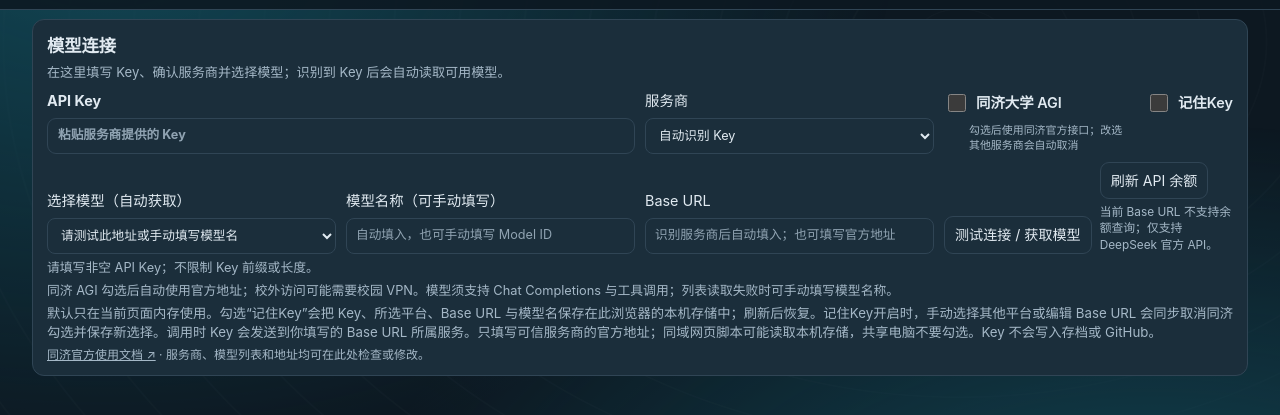
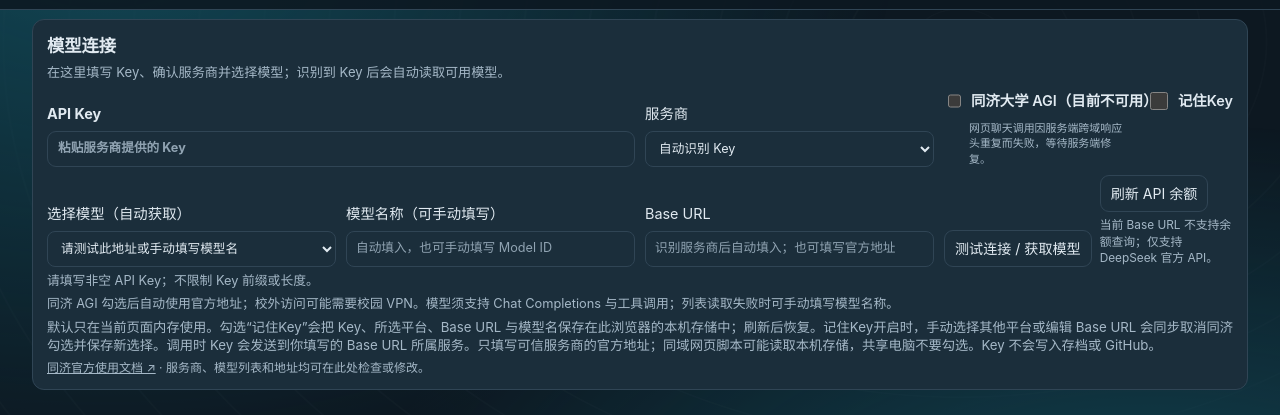
Before and after one commit to 2024-dada/SITP-text-survival, a plain HTML site: page index.html in a window 1280 px wide. Shown: the part 78-493 px from the top of the page. Drawn offline with Linux system fonts and the light colour scheme.

Commit message:
TJ agi key banned

```diff
--- a/index.html
+++ b/index.html
@@ -6,7 +6,7 @@
   <div class="aiSettingsGrid connectionGrid">
     <label class="visibleApiKey">API Key <input id="aiApiKey" type="password" autocomplete="off" spellcheck="false" placeholder="粘贴服务商提供的 Key"></label>
     <label class="providerSelectLabel">服务商 <select id="aiProvider"><option value="auto">自动识别 Key</option><option value="modelgo">ModelGo</option><option value="openrouter">OpenRouter</option><option value="groq">Groq</option><option value="openai">OpenAI</option><option value="deepseek">DeepSeek</option><option value="custom">自定义兼容服务</option></select></label>
-    <div class="connectionToggles"><label class="tongjiProviderLabel"><span><input id="tongjiProvider" type="checkbox"> 同济大学 AGI</span><small>勾选后使用同济官方接口；改选其他服务商会自动取消</small></label><label class="rememberKeyLabel"><span><input id="rememberApiKey" type="checkbox"> 记住Key</span></label></div>
+    <div class="connectionToggles"><label class="tongjiProviderLabel"><span><input id="tongjiProvider" type="checkbox"> 同济大学 AGI（目前不可用）</span><small>网页聊天调用因服务端跨域响应头重复而失败，等待服务端修复。</small></label><label class="rememberKeyLabel"><span><input id="rememberApiKey" type="checkbox"> 记住Key</span></label></div>
     <label class="modelChoiceLabel">选择模型（自动获取） <select id="aiModelChoices"><option value="">填写 Key 后自动读取模型</option></select></label>
     <label class="modelNameLabel">模型名称（可手动填写） <input id="aiModelName" type="text" value="" autocomplete="off" spellcheck="false" placeholder="自动填入，也可手动填写 Model ID"></label>
     <label class="baseUrlLabel">Base URL <input id="aiBaseUrl" type="text" autocomplete="url" spellcheck="false" placeholder="识别服务商后自动填入；也可填写官方地址"></label>
```
Also changed, not shown: 2 other files.
